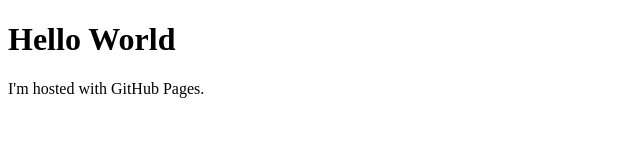
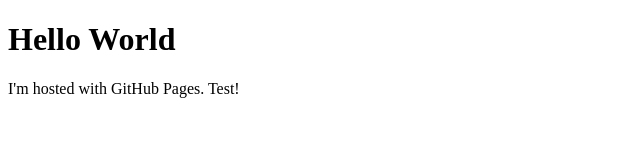
Before and after one commit to toprodesigns/products.github.io, a plain HTML site: page index.html in a window 1280 px wide. Shown: the full height of the page, 0-640 px from the left. Drawn offline with Linux system fonts and the light colour scheme.

Commit message:
Create index.html

```diff
--- a/index.html
+++ b/index.html
@@ -2,6 +2,6 @@
 <html>
 <body>
 <h1>Hello World</h1>
-<p>I'm hosted with GitHub Pages.</p>
+<p>I'm hosted with GitHub Pages. Test!</p>
 </body>
 </html>
```
